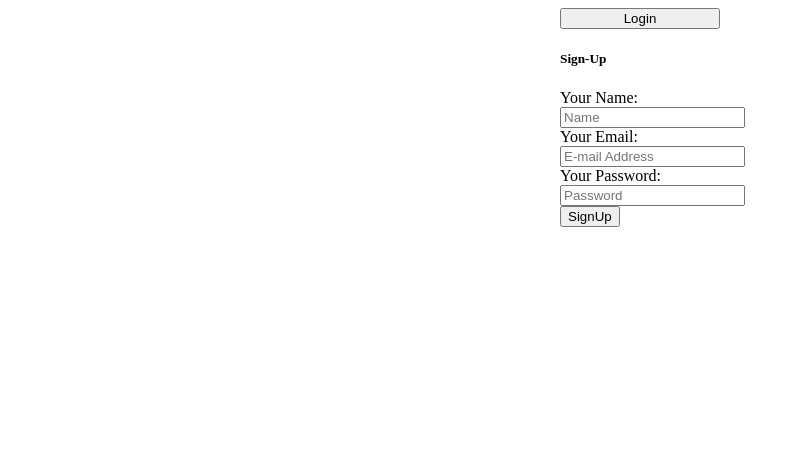
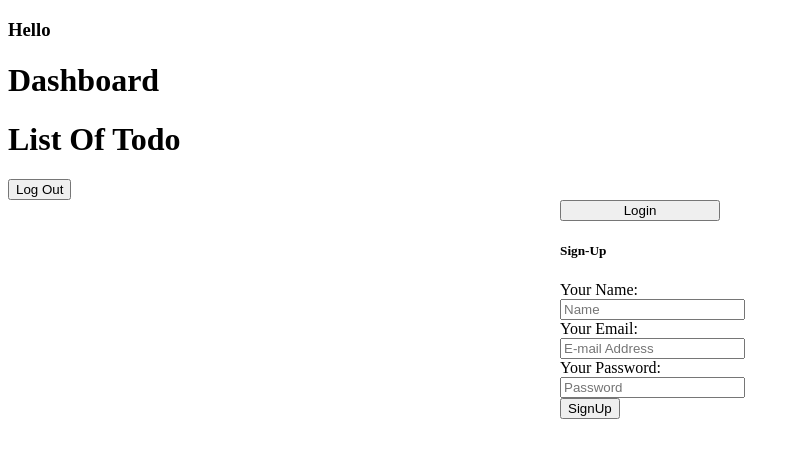
Before and after one commit to Leanne251/Holiday-Project, a React (Create React App) app in the folder firebase-test/: page / in a window 1280 px wide. Shown: the top 458 px of the page, without its empty margins (0-800 px from the left). Built offline with nearby package versions, Linux system fonts and the light colour scheme; no server answers.

Commit message:
taken away conditional

```diff
--- a/firebase-test/src/App.js
+++ b/firebase-test/src/App.js
@@ -42,7 +42,6 @@ function App() {
 
 	return (
 		<div className="App">
-			{auth ? (
 			<div>
 				{userName === null ? null : <h3>Hello {userName}</h3>}
 
@@ -50,14 +49,12 @@ function App() {
 				<ListOfTodo token={token} />
 				<LogOut setAuth={setAuth} />
 			</div>
-			) : (
 			<LoginPage
 				authentication={authentication}
 				setAuth={setAuth}
 				setToken={setToken}
 				setUserName={setUserName}
 			/>
-			)}
 		</div>
 	);
 }
```
Lines whose indentation alone changed are shown as unchanged.
